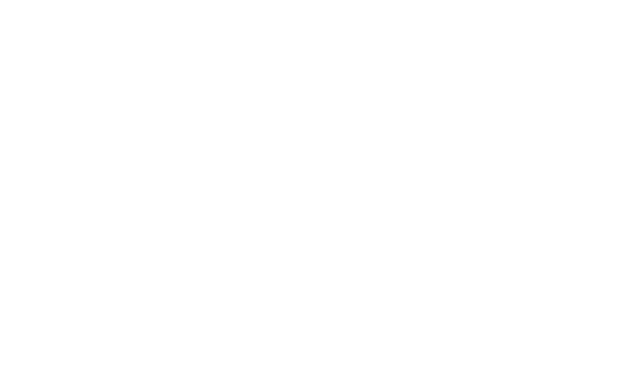
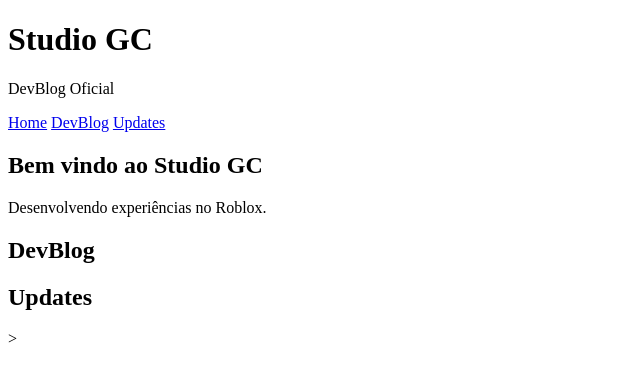
Before and after one commit to devkauangc-star/studiogc-site, a plain HTML site: page index.html in a window 1280 px wide. Shown: the whole page, without its empty margins (0-640 px from the left). Drawn offline with Linux system fonts and the light colour scheme.

Commit message:
Update index.html

```diff
--- a/index.html
+++ b/index.html
@@ -1,6 +1,11 @@
-<!DOCTYPE html>
-<html>
-<head>
-<title>Studio GC</title>
-</head>
-<body>
+<!DOCTYPE html><html lang="pt-BR"><head><meta charset="UTF-8">
+<meta name="viewport" content="width=device-width, initial-scale=1.0"><title>Studio GC</title>
+<link rel="stylesheet" href="style.css"></head><body><header><h1>Studio GC</h1>
+<p>DevBlog Oficial</p><nav>
+<a href="#home">Home</a>
+<a href="#devblog">DevBlog</a>
+<a href="#updates">Updates</a>
+</nav></header><section id="home" class="hero"><h2>Bem vindo ao Studio GC</h2>
+<p>Desenvolvendo experiências no Roblox.</p></section><section id="devblog"><h2 class="title">DevBlog</h2>
+<div id="devblogContainer"></div></section><section id="updates"><h2 class="title">Updates</h2>
+<div id="updatesContainer"></div></section><script src="script.js"></script></body></html>>
```
